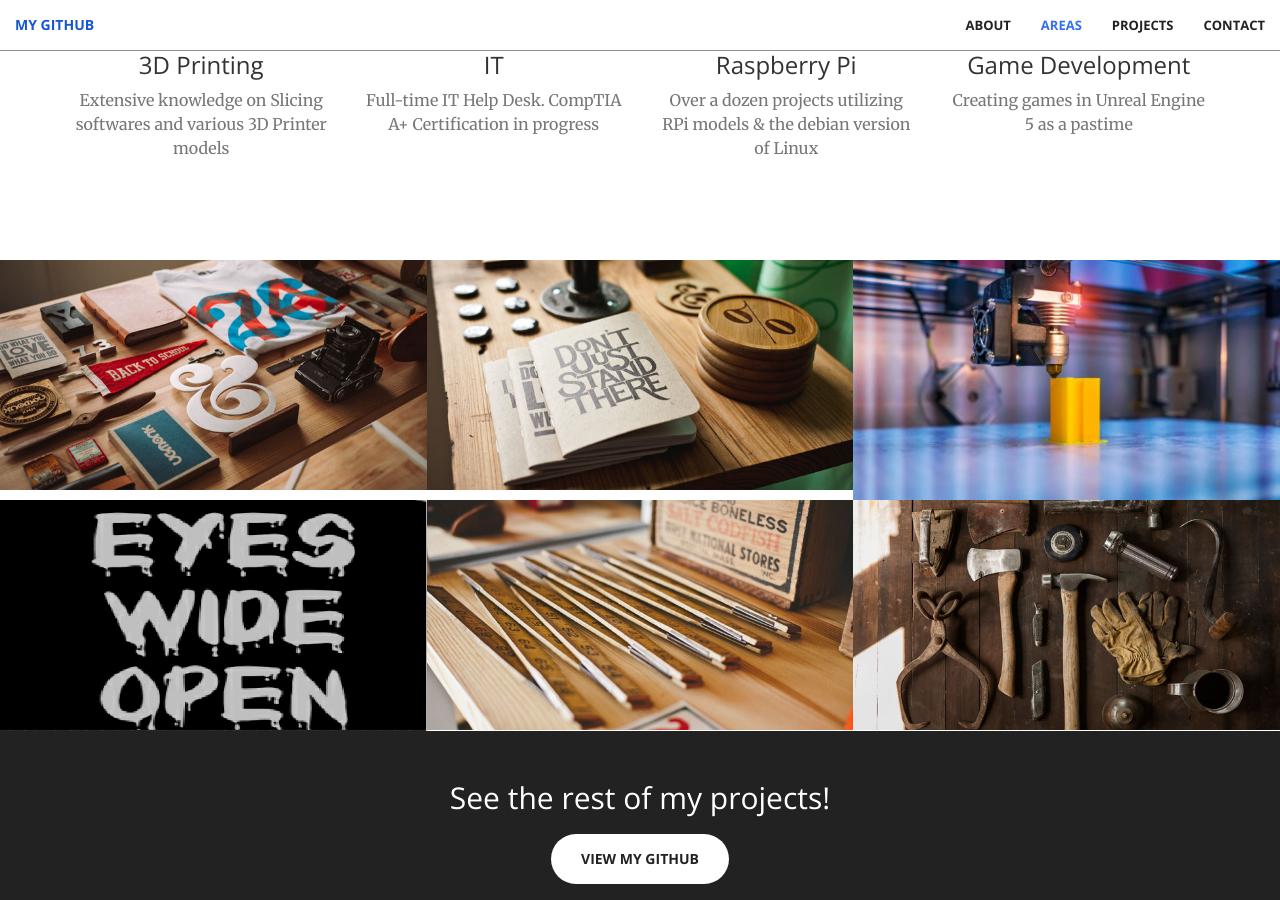
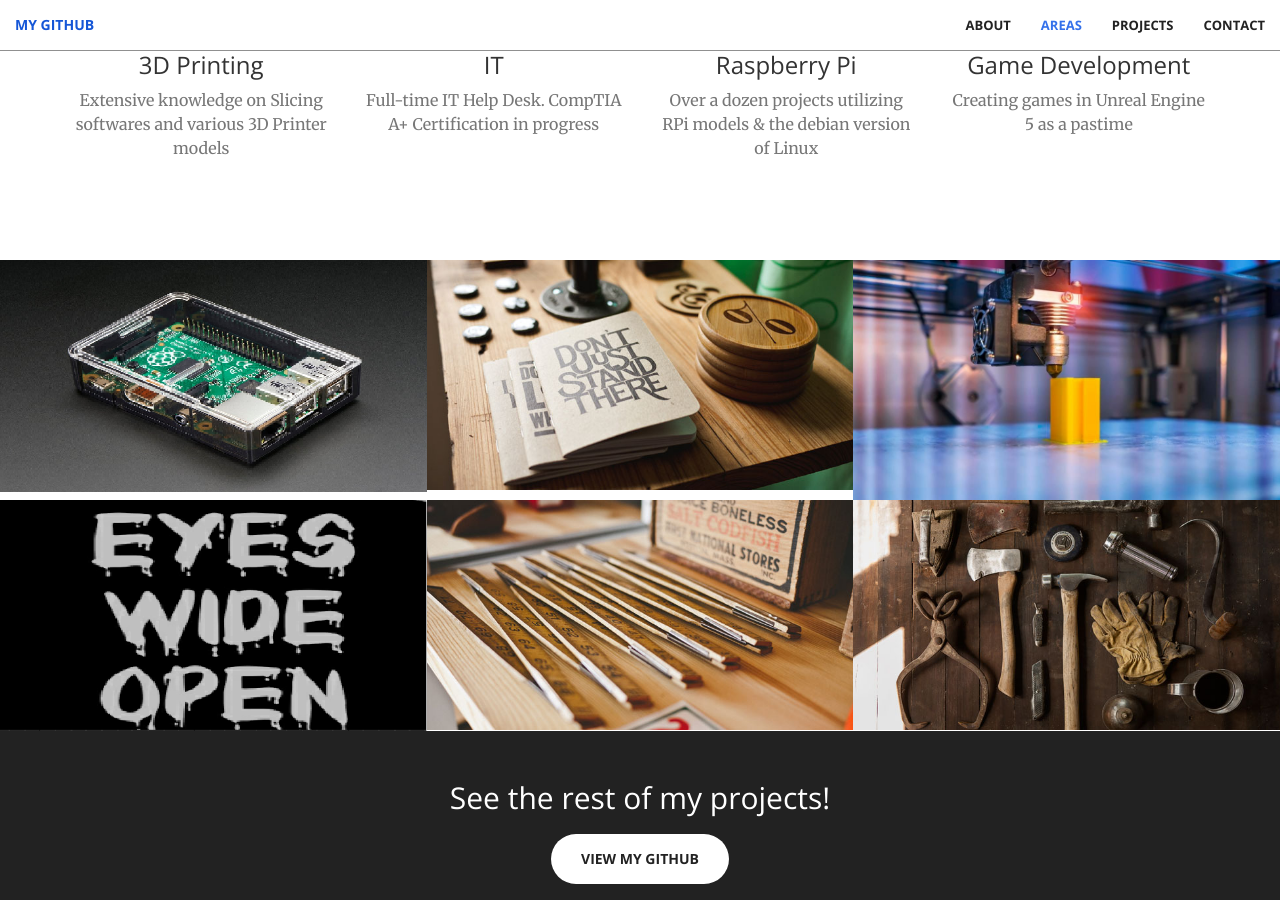
Before and after one commit to Mikeymac02/Mikeymac02.github.io, a Jekyll site: the page built from index.html, in a window 1280 px wide and 900 px high, scrolled down 1464 px. Built offline with Jekyll 4.4.1, drawn with Linux system fonts in a browser that asks for light colours.

Commit message:
Update portfolio.html

```diff
--- a/_includes/portfolio.html
+++ b/_includes/portfolio.html
@@ -3,7 +3,7 @@
         <div class="row no-gutter">
             <div class="col-lg-4 col-sm-6">
                 <a href="https://github.com/Mikeymac02/PiFrame" class="portfolio-box">
-                    <img src="img/portfolio/1.jpg" class="img-responsive" alt="">
+                    <img src="img/portfolio/raspberryPi.png" class="img-responsive" alt="">
                     <div class="portfolio-box-caption">
                         <div class="portfolio-box-caption-content">
                             <div class="project-category text-faded">
```
